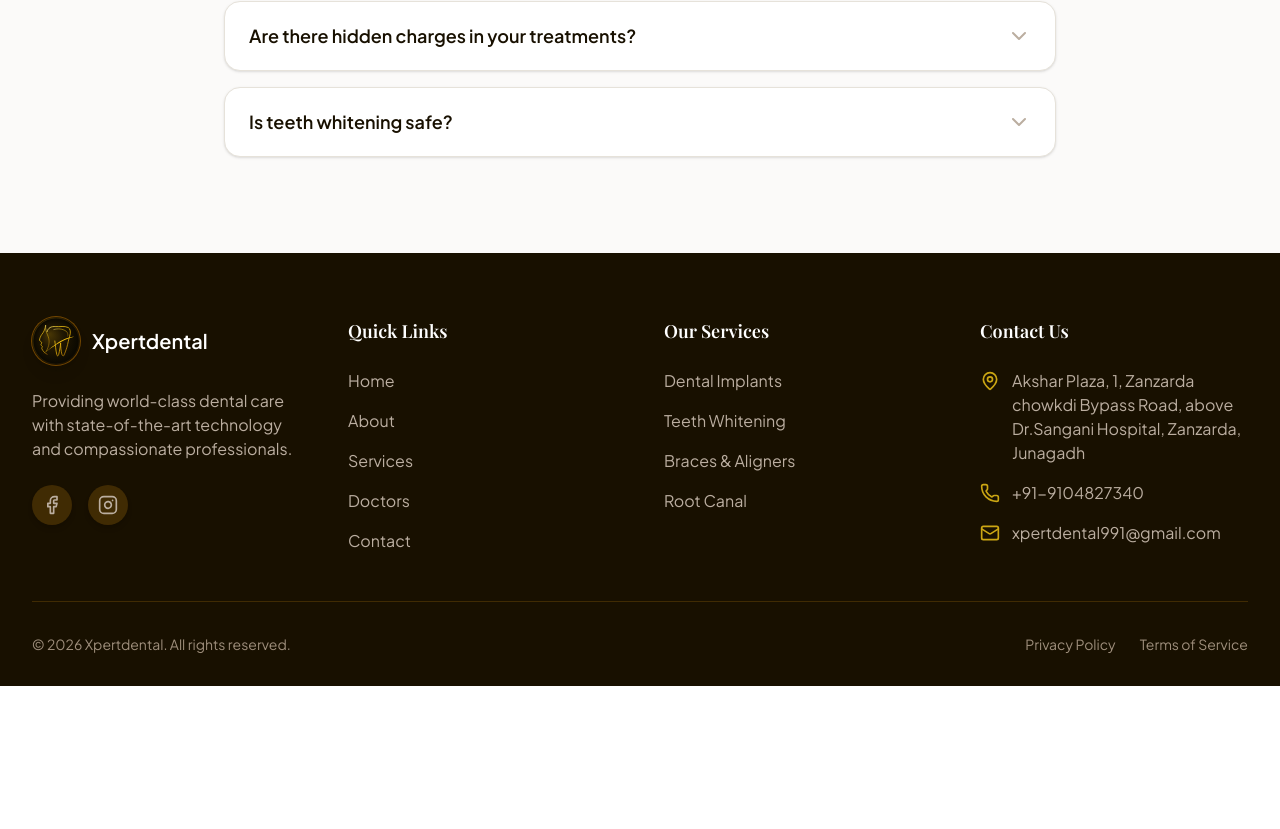
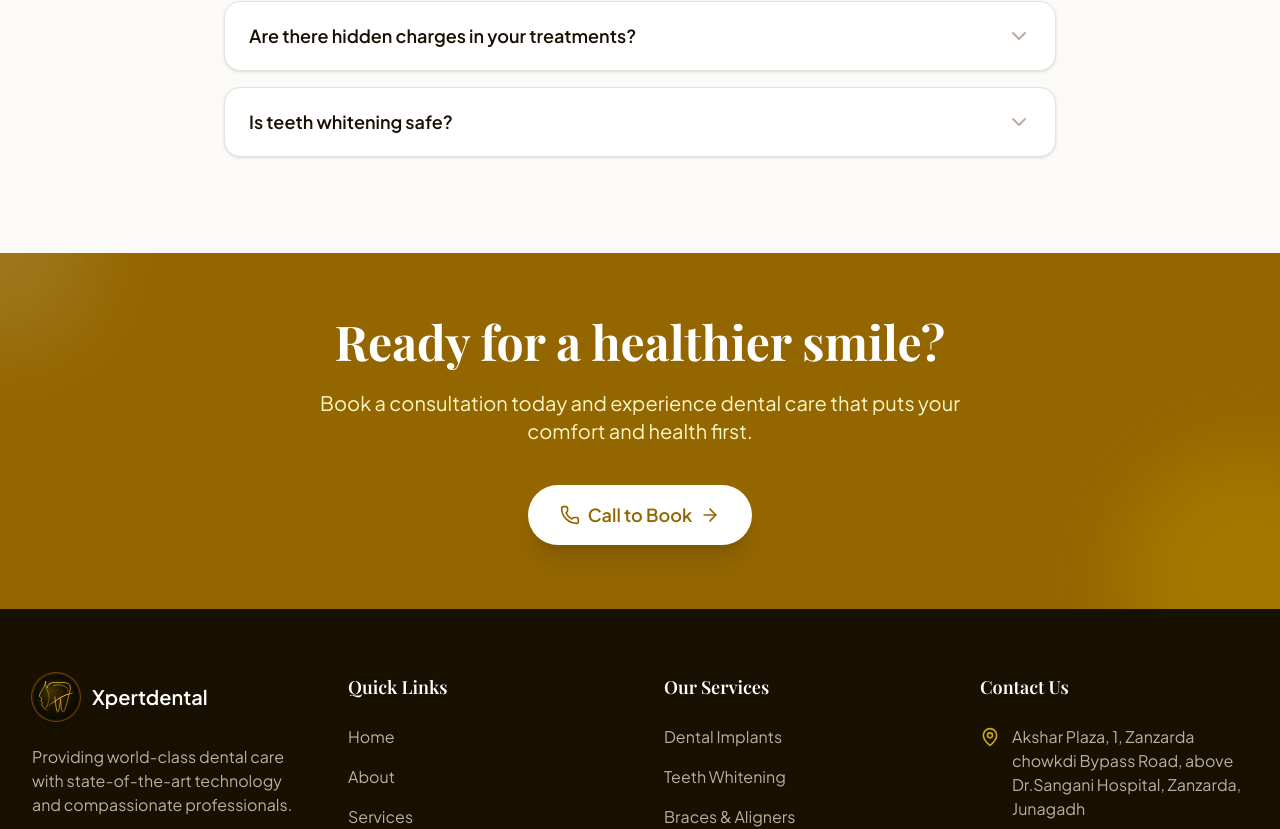
Before and after one commit to jaydudhat1412/Xpertdental_demo, a React (Vite) app: page / in a window 1280 px wide. Shown: the part 6654-7483 px from the top of the page. Before the commit the page ends 7340 px from the top, so only its background shows below. Built offline with nearby package versions, Linux system fonts and the light colour scheme.

Commit message:
feat: add global call-to-action component
Integrate the new CallToAction component into the main layout to improve user conversion across the application.

```diff
--- /dev/null
+++ b/app/applet/src/components/CallToAction.tsx
@@ -0,0 +1,37 @@
+import { ArrowRight, Phone } from "lucide-react";
+import { motion } from "motion/react";
+import { clinicData } from "../data/mockData";
+
+export default function CallToAction() {
+  return (
+    <section className="bg-blue-600 dark:bg-blue-800 py-16 relative overflow-hidden">
+      <div className="absolute inset-0 opacity-10 bg-[radial-gradient(circle_at_center,_var(--tw-gradient-stops))] from-white via-transparent to-transparent"></div>
+
+      {/* Decorative background shapes */}
+      <div className="absolute -top-24 -left-24 w-48 h-48 bg-white/10 rounded-full blur-2xl"></div>
+      <div className="absolute -bottom-24 -right-24 w-64 h-64 bg-blue-400/20 rounded-full blur-2xl"></div>
+
+      <div className="max-w-4xl mx-auto px-4 sm:px-6 lg:px-8 text-center relative z-10">
+        <motion.div
+          initial={{ opacity: 0, y: 20 }}
+          whileInView={{ opacity: 1, y: 0 }}
+          viewport={{ once: true }}
+          transition={{ duration: 0.6 }}
+        >
+          <h2 className="text-3xl md:text-5xl font-bold text-white mb-6">Ready for a healthier smile?</h2>
+          <p className="text-blue-100 text-lg md:text-xl mb-10 max-w-2xl mx-auto">
+            Book a consultation today and experience dental care that puts your comfort and health first.
+          </p>
+          <a
+            href={`tel:${clinicData.phone.replace(/[^0-9+]/g, '')}`}
+            className="inline-flex items-center justify-center px-8 py-4 text-lg font-bold bg-white text-blue-600 rounded-full hover:bg-blue-50 transition-colors shadow-xl hover:shadow-2xl transform hover:-translate-y-1 duration-200"
+          >
+            <Phone className="mr-2 w-5 h-5" />
+            Call to Book
+            <ArrowRight className="ml-2 w-5 h-5" />
+          </a>
+        </motion.div>
+      </div>
+    </section>
+  );
+}
--- /dev/null
+++ b/src/components/CallToAction.tsx
@@ -0,0 +1,37 @@
+import { ArrowRight, Phone } from "lucide-react";
+import { motion } from "motion/react";
+import { clinicData } from "../data/mockData";
+
+export default function CallToAction() {
+  return (
+    <section className="bg-blue-600 dark:bg-blue-800 py-16 relative overflow-hidden">
+      <div className="absolute inset-0 opacity-10 bg-[radial-gradient(circle_at_center,_var(--tw-gradient-stops))] from-white via-transparent to-transparent"></div>
+
+      {/* Decorative background shapes */}
+      <div className="absolute -top-24 -left-24 w-48 h-48 bg-white/10 rounded-full blur-2xl"></div>
+      <div className="absolute -bottom-24 -right-24 w-64 h-64 bg-blue-400/20 rounded-full blur-2xl"></div>
+
+      <div className="max-w-4xl mx-auto px-4 sm:px-6 lg:px-8 text-center relative z-10">
+        <motion.div
+          initial={{ opacity: 0, y: 20 }}
+          whileInView={{ opacity: 1, y: 0 }}
+          viewport={{ once: true }}
+          transition={{ duration: 0.6 }}
+        >
+          <h2 className="text-3xl md:text-5xl font-bold text-white mb-6">Ready for a healthier smile?</h2>
+          <p className="text-blue-100 text-lg md:text-xl mb-10 max-w-2xl mx-auto">
+            Book a consultation today and experience dental care that puts your comfort and health first.
+          </p>
+          <a
+            href={`tel:${clinicData.phone.replace(/[^0-9+]/g, '')}`}
+            className="inline-flex items-center justify-center px-8 py-4 text-lg font-bold bg-white text-blue-600 rounded-full hover:bg-blue-50 transition-colors shadow-xl hover:shadow-2xl transform hover:-translate-y-1 duration-200"
+          >
+            <Phone className="mr-2 w-5 h-5" />
+            Call to Book
+            <ArrowRight className="ml-2 w-5 h-5" />
+          </a>
+        </motion.div>
+      </div>
+    </section>
+  );
+}
--- a/src/components/Layout.tsx
+++ b/src/components/Layout.tsx
@@ -6,6 +6,7 @@
 import { cn } from "../lib/utils";
 import BackToTop from "./BackToTop";
 import WhatsAppButton from "./WhatsAppButton";
+import CallToAction from "./CallToAction";
 
 export default function Layout() {
   const [isMenuOpen, setIsMenuOpen] = useState(false);
@@ -171,6 +172,7 @@
       <main className="flex-grow">
         <Outlet />
       </main>
+      <CallToAction />
 
       {/* Footer */}
       <footer className="bg-gray-900 text-white pt-16 pb-8">
```
